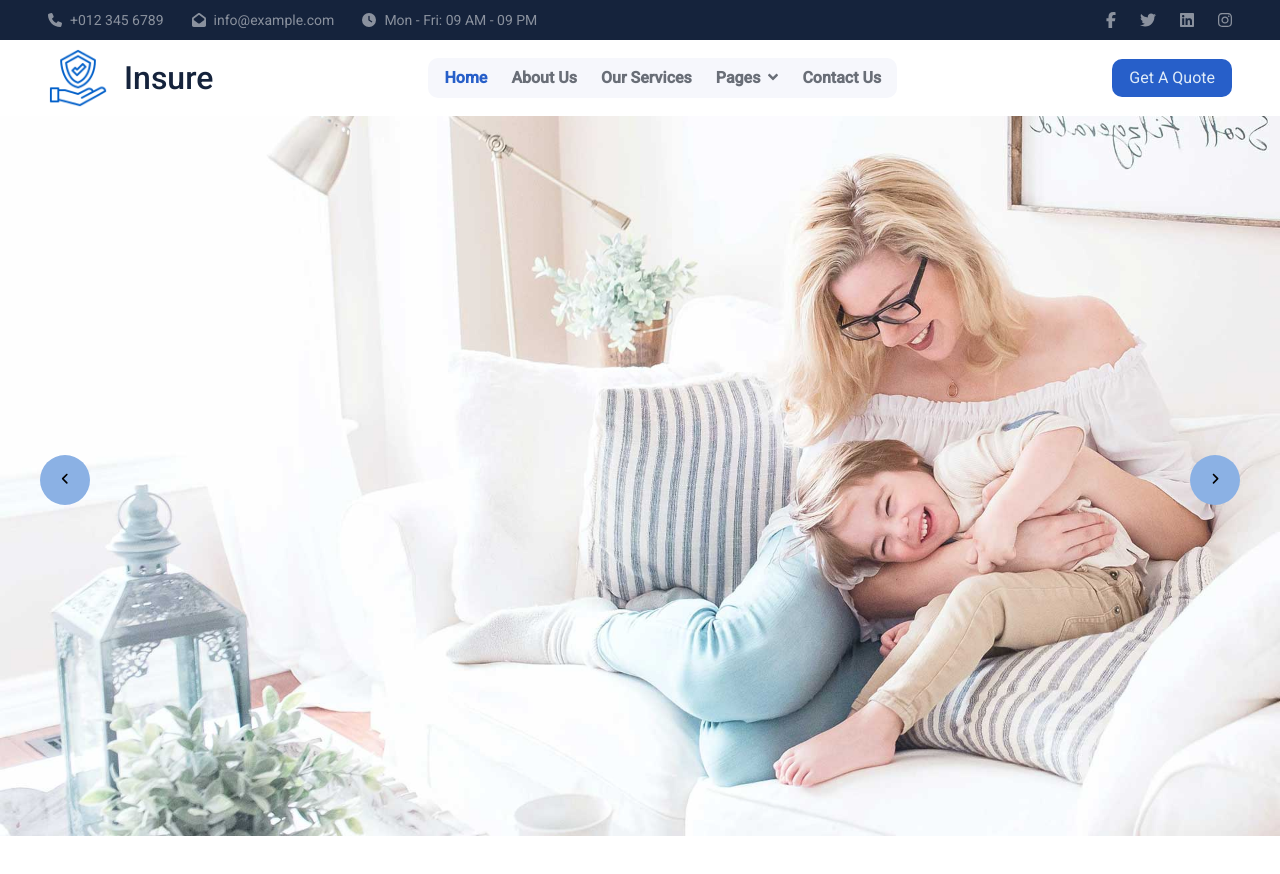
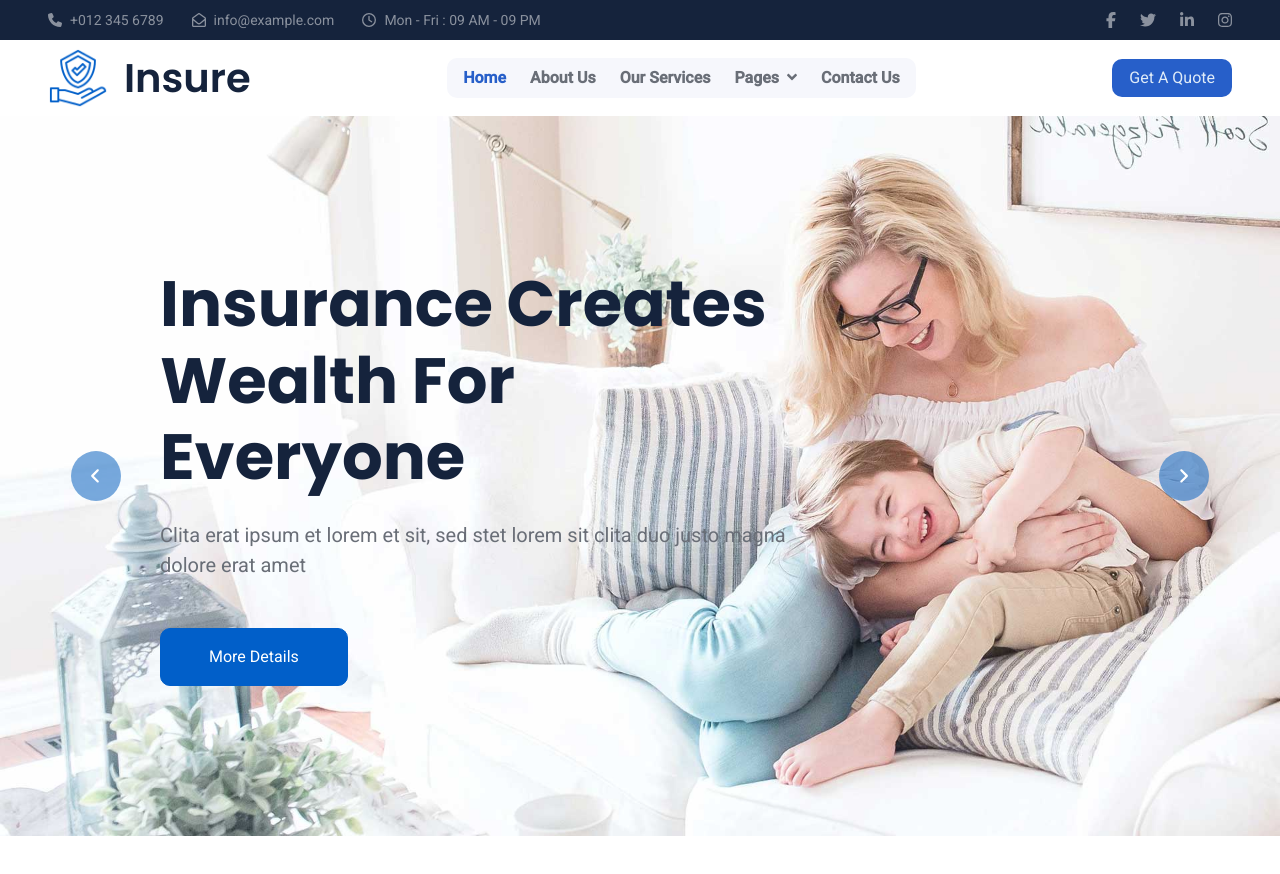
Before and after one commit to idembele70/insure-template-htmlcodex, a React (Create React App) app: page / in a window 1280 px wide. Shown: the top 874 px of the page. Before the commit the page ends 843 px from the top, so only its background shows below. Built offline with nearby package versions, Linux system fonts and the light colour scheme.

Commit message:
[Header & Carousel] Main part done

```diff
--- a/src/components/Carousel.tsx
+++ b/src/components/Carousel.tsx
@@ -2,42 +2,169 @@ import React from 'react'
 import styled from 'styled-components';
 import {faAngleLeft, faAngleRight} from '@fortawesome/free-solid-svg-icons'
 import { FontAwesomeIcon } from '@fortawesome/react-fontawesome';
-import Slider, {InnerSlider, Settings} from 'react-slick';
+import Slider, { Settings} from 'react-slick';
 import 'slick-carousel/slick/slick-theme.css';
 import 'slick-carousel/slick/slick.css';
+import { Small, MediumDesktop, SmallDesktop, Tablet } from '../tools/responsive';
+import { Link } from 'react-router-dom';
 const Container = styled.div`
 position:relative;
+margin-bottom: 48px;
+// using flex put automaticaly the slide Component height to 100% of his parent
+& .slick-slide > div {
+    display: flex;
+}
+`;
+const Slide = styled.div`
+  position: relative;
+  min-height:450px;
+`;
+const InformationContainer = styled.div`
+  position:absolute;
+  top:0;
+  left:0;
+  bottom:0;
+  right:0;
+  display: flex;
+  align-items: center;
+`;
+const InformationWrapper = styled.div`
+width:90vw;
+max-width: 1320px;
+margin-left: auto;
+margin-right: auto;
+${MediumDesktop({
+  width:"75vw",
+})}
+${Tablet({
+  width:"90vw",
+})}
+
+`;
+const Information = styled.div`
+display:flex;
+flex-direction: column;
+justify-content:flex-start;
+align-items: start;
+  max-width: 660px;
+  ${SmallDesktop({
+    maxWidth: 456
+  })}
+  ${Tablet({
+    maxWidth:"90%"
+  })}
+`;
+const Title = styled.h1`
+  font-size:64px;
+  line-height: 76.8px;
+  font-family: "Poppins", "sans-serif";
+  color: #15233C;
+  font-weight: 700;
+  margin-bottom:24px;
+  ${SmallDesktop({
+    fontSize:"4rem",
+    lineHeight:1.2
+  })}
+  ${Tablet({
+    fontSize:"3rem"
+  })}
+  ${
+    Small({
+      fontSize:"calc(1.525rem + 3.3vw)"
+    })
+  }
+`;
+const Description = styled.p`
+  font-size:20px;
+  color: #696E77;
+  font-family: Roboto, "sans-serif";
+  margin-bottom: 48px;
+`;
+const InformationDetail = styled(Link)`
+  font-size: 16px;
+  line-height:1.5;
+  font-weight:400;
+  font-family: Roboto, "sans-serif";
+  background-color: #015FC9;
+  padding: 16px 48px;
+  border-radius: 10px;
+  color:#FFFFFF;
+  cursor:pointer;
+  text-decoration: none;
+  border: 1px solid #015FC9;
+  transition: all 500ms ease-in-out;
+  &:hover {
+    background-color:#0DD3F1;
+  }
 `;
 const Image = styled.img`
-  min-height: 100%;
+  width:100%;
+  height:100%;
   object-fit: cover;
+  ${Small({
+  position:"absolute"
+  })}
 `;
-const Button = styled.button`
-  position:absolute;
-  top:50%;
-  transform: translateY(-50%);
+const ButtonContainer = styled.button`
+position:absolute;
+top:0;
+bottom:0;
+width: 15%;
+min-width:62px;
+display:flex;
+justify-content: center;
+align-items: center;
+cursor:pointer;
+border: 0;
+background-color:transparent;
+&:hover, &:focus {
+  & > span {
+    background-color: rgb(25, 107, 195);
+  }
+}
+`;
+const Button = styled.span`
   border-radius: 50%;
+  background-color: rgba(25, 107, 195, 0.579);
   height:50px;
-  width: 50px;
-  background-color: #8BB1E4;
+  width:50px;
+  color:white;
   border: 0;
-  cursor:pointer;
+  display: flex;
+  justify-content: center;
+  align-items: center;
 `;
-const RightButton = styled(Button)`
-  right: 40px;
+const RightButton = styled(ButtonContainer)`
+  right: 0px;
   `;
-const LeftButton = styled(Button)`
-  left: 40px;
+const LeftButton = styled(ButtonContainer)`
+  left: 0px;
   `;
 
 const Carousel = () => {
-  const [imagesLink, setImagesLink] = React.useState<number[]>([1,2]);
+  interface Images {
+    img: number;
+    title:string;
+    description:string;
+  }
+  const imagesLink:Images[] = React.useMemo(() => [
+    {
+   img: 1,
+   title: "Insurance Creates Wealth For Everyone",
+   description: "Clita erat ipsum et lorem et sit, sed stet lorem sit clita duo justo magna dolore erat amet"
+  },
+    {
+   img: 2,
+   title: "The Best Insurance Begins Here",
+   description: "Clita erat ipsum et lorem et sit, sed stet lorem sit clita duo justo magna dolore erat amet"
+  }], [])
   const settings : Settings  = {
     slidesToShow:1,
     slidesToScroll:1,
     autoplay:false,
     autoplaySpeed:3000,
-    arrows:false
+    arrows:false,
+    dots:false
   }
   const slideRef = React.useRef<Slider>(null)
   return (
@@ -45,16 +172,31 @@ const Carousel = () => {
       <Slider ref={slideRef}  {...settings} >
         {
           imagesLink.map(
-            img=>
-              <Image src={`${process.env.PUBLIC_URL}/assets/slider/carousel-${img}.jpg`}/>
+            info=>
+            <Slide>
+              <Image src={`${process.env.PUBLIC_URL}/assets/slider/carousel-${info.img}.jpg`}/>
+              <InformationContainer>
+                <InformationWrapper>
+                <Information>
+                <Title>{info.title}</Title>
+                <Description>{info.description}</Description>
+                <InformationDetail to="/">More Details</InformationDetail>
+                </Information>
+                </InformationWrapper>
+              </InformationContainer>
+            </Slide>
           )
         }
       </Slider>
       <LeftButton onClick={()=>slideRef.current?.slickPrev()}>
-        <FontAwesomeIcon icon={faAngleLeft}/>
+        <Button>
+        <FontAwesomeIcon icon={faAngleLeft} size="lg"/>
+        </Button>
       </LeftButton>
       <RightButton onClick={()=>slideRef.current?.slickNext()}>
-      <FontAwesomeIcon icon={faAngleRight}/>
+        <Button>
+      <FontAwesomeIcon icon={faAngleRight} size="lg"/>
+        </Button>
       </RightButton>
     </Container>
   )
--- a/src/components/Header.tsx
+++ b/src/components/Header.tsx
@@ -1,11 +1,11 @@
-import { faFacebookF, faInstagram, faLinkedin, faTwitter } from '@fortawesome/free-brands-svg-icons';
-import { faBars, faClock, faEnvelopeOpen, faPhone } from '@fortawesome/free-solid-svg-icons';
+ import { faFacebookF, faInstagram, faLinkedinIn, faTwitter } from '@fortawesome/free-brands-svg-icons';
+import { faBars, faPhone } from '@fortawesome/free-solid-svg-icons';
+import {  faEnvelopeOpen,faClock } from '@fortawesome/free-regular-svg-icons';
 import { FontAwesomeIcon } from "@fortawesome/react-fontawesome";
 import React from 'react';
 import { Link, NavLink, useLocation } from 'react-router-dom';
 import styled from 'styled-components';
 import { Tablet } from '../tools/responsive';
-
 const Container = styled.div``;
 const Top = styled.div`
 display: inline-flex;
@@ -65,6 +65,14 @@ text-decoration: none;
 const Title = styled.h1`
   color: #15233C;
   font-weight: 500;
+  font-size:2.5rem;
+  font-weight:600;
+  font-family:"Poppins", sans-serif ;
+  ${
+    Tablet({
+      fontSize: "calc(1.375rem + 1.5vw)"
+    })
+  }
 `;
 const Logo = styled.img`
   height: 60px;
@@ -238,6 +246,7 @@ React.useEffect(() => {
    }, [pathname])
    const [showNavbar, setShowNavbar] = React.useState(false);
    const [showDropDownList, setShowDropDownList] = React.useState(false);
+
   return (
     <Container>
       <Top>
@@ -252,14 +261,14 @@ React.useEffect(() => {
           </TopLeftRow>
           <TopLeftRow>
             <FontAwesomeIcon icon={faClock} size="sm"/>
-            <TopLeftRowText>Mon - Fri: 09 AM - 09 PM
+            <TopLeftRowText>Mon - Fri : 09 AM - 09 PM
             </TopLeftRowText>
           </TopLeftRow>
         </TopLeft>
         <TopRight>
           <TopRightIcon icon={faFacebookF}/>
           <TopRightIcon icon={faTwitter}/>
-          <TopRightIcon icon={faLinkedin}/>
+          <TopRightIcon icon={faLinkedinIn}/>
           <TopRightIcon icon={faInstagram}/>
         </TopRight>
       </Top>
--- a/src/tools/responsive.ts
+++ b/src/tools/responsive.ts
@@ -1,7 +1,28 @@
 import { css, CSSObject } from "styled-components";
+
+export const MediumDesktop = (props: CSSObject) => css`
+  @media only screen and (max-width: 1400px) {
+    ${props}
+  }
+`;
+export const SmallDesktop = (props: CSSObject) => css`
+  @media only screen and (max-width: 1200px) {
+    ${props}
+  }
+`;
 
 export const Tablet = (props: CSSObject) => css`
   @media only screen and (max-width: 992px) {
     ${props}
   }
 `;
+export const Small = (props: CSSObject) => css`
+  @media only screen and (max-width: 768px) {
+    ${props}
+  }
+`;
+export const XSmall = (props: CSSObject) => css`
+  @media only screen and (max-width: 568px) {
+    ${props}
+  }
+`;
```
Also changed, not shown: package.json (+6 -5 lines), src/components/About.tsx (added, +9 -0 lines), 1 other file (tests, documents, lock files or other folders).
